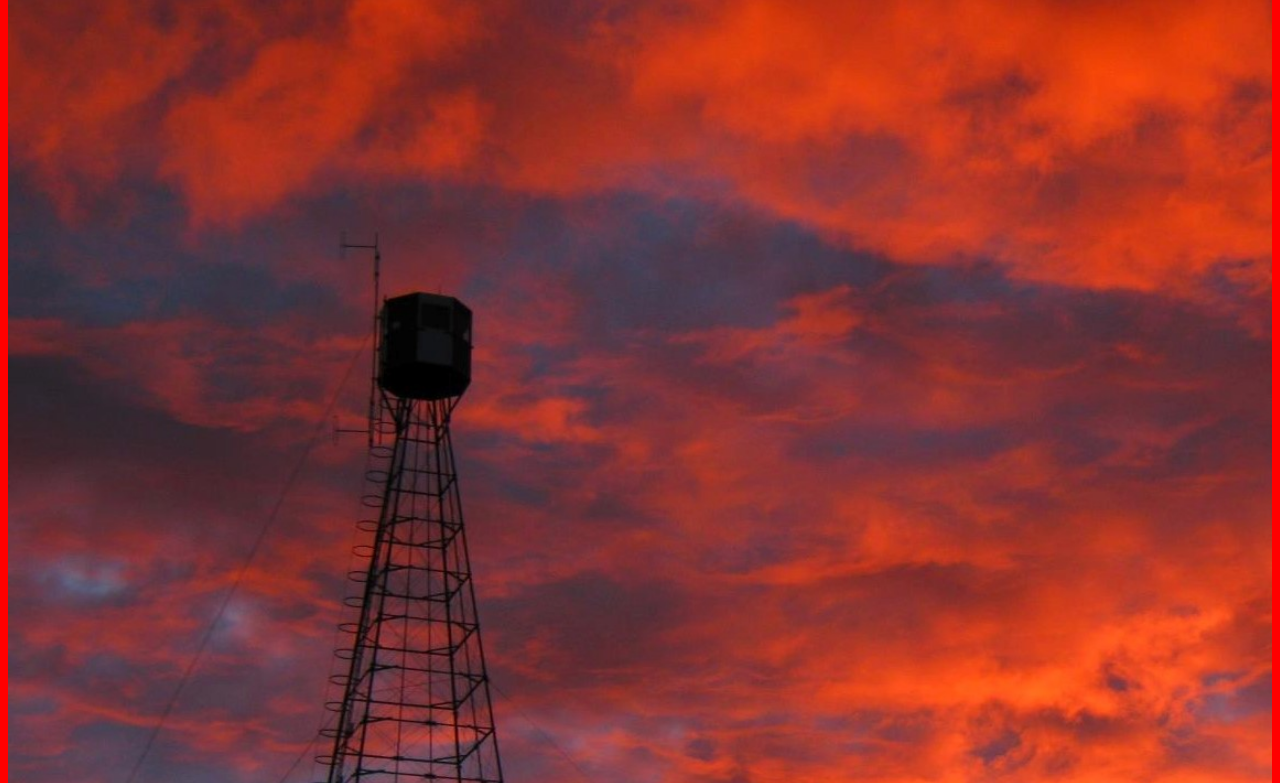
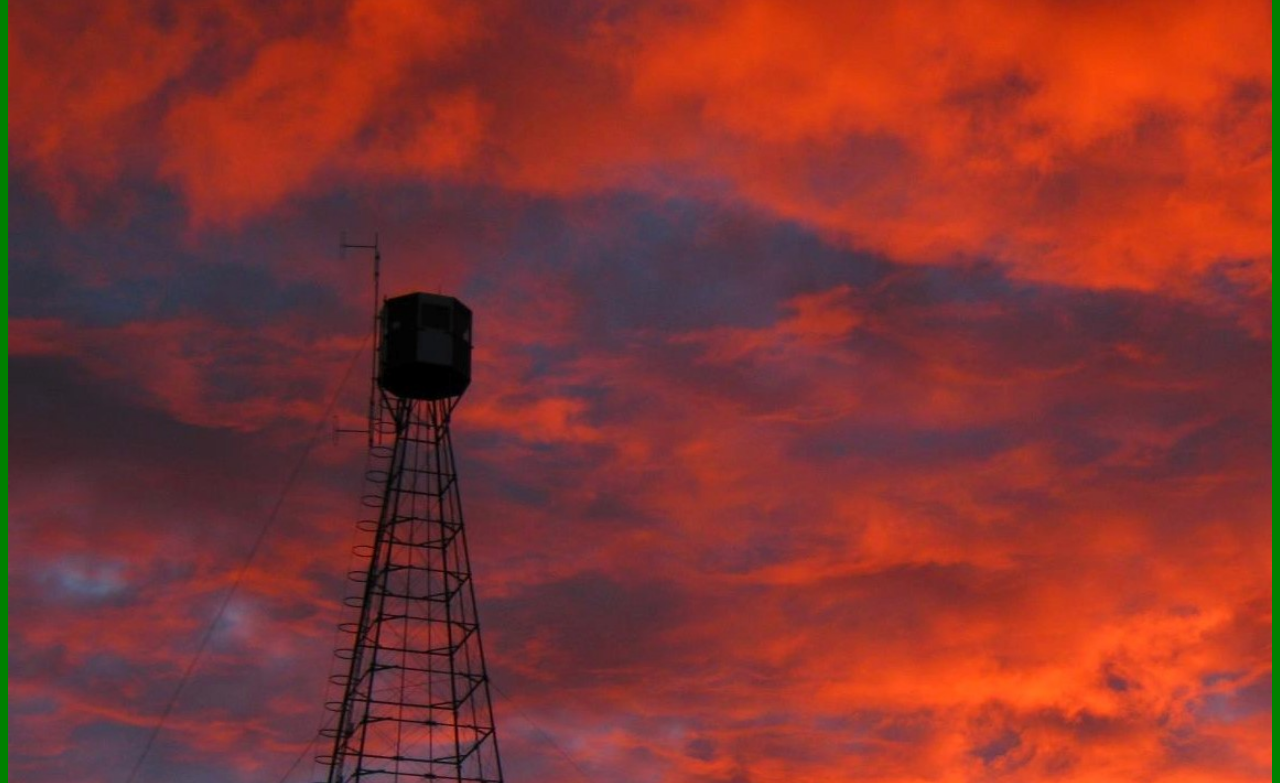
Before and after one commit to AaronInTheForest/DesignLessonWithCSS, a plain HTML site: page index.html in a window 1280 px wide. Shown: the part 137-920 px from the top of the page. Drawn offline with Linux system fonts and the light colour scheme.

Commit message:
Desktop layout setup

```diff
--- a/css/styles.css
+++ b/css/styles.css
@@ -36,3 +36,9 @@ img{
     width: 100%;
     height: auto;
 }
+
+@media (min-width: 600px) {
+    body {
+      background: green;
+    }
+}
--- a/index.html
+++ b/index.html
@@ -3,6 +3,7 @@
 
 <head>
   <meta charset="UTF-8">
+  <meta name="viewport" content="width=device-width, initial-scale=1.0">
   <title>Aaron M Champagne</title>
   <link rel="stylesheet" href="css/styles.css"/>
 </head>
```
